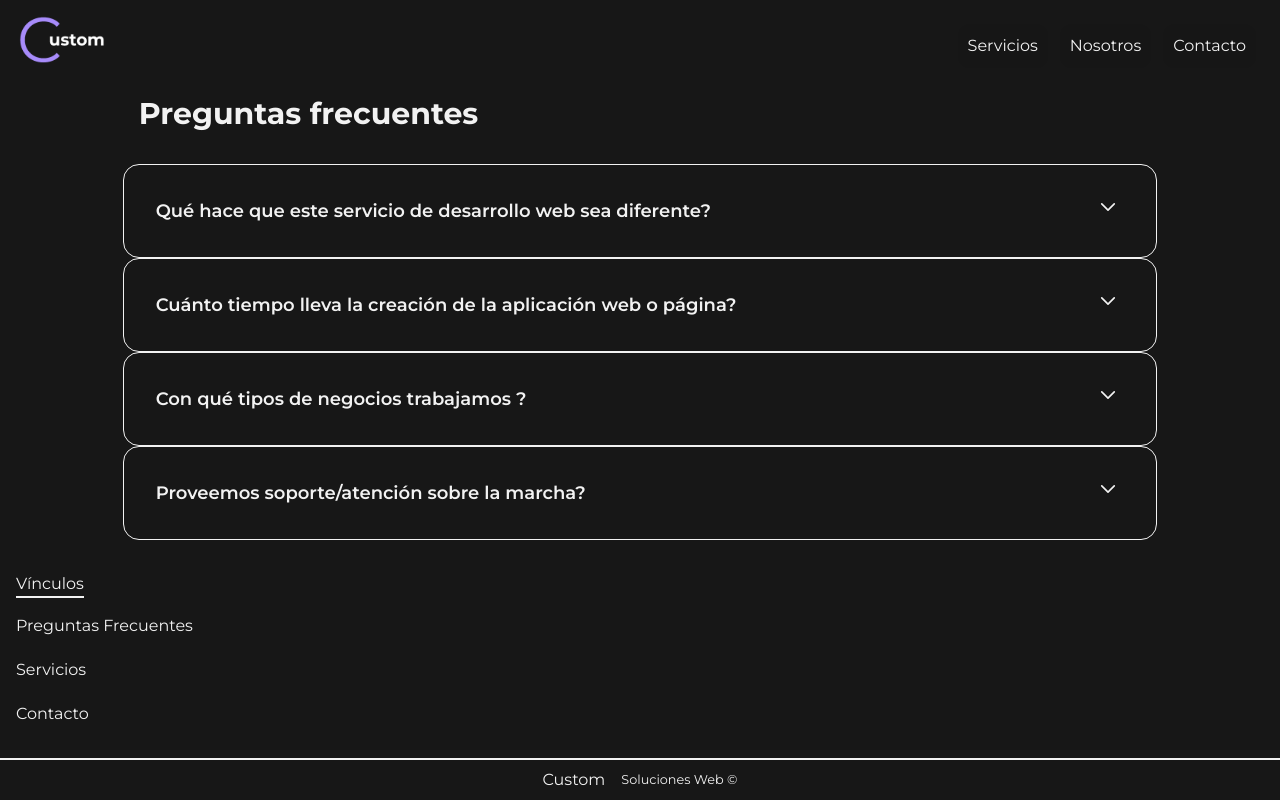
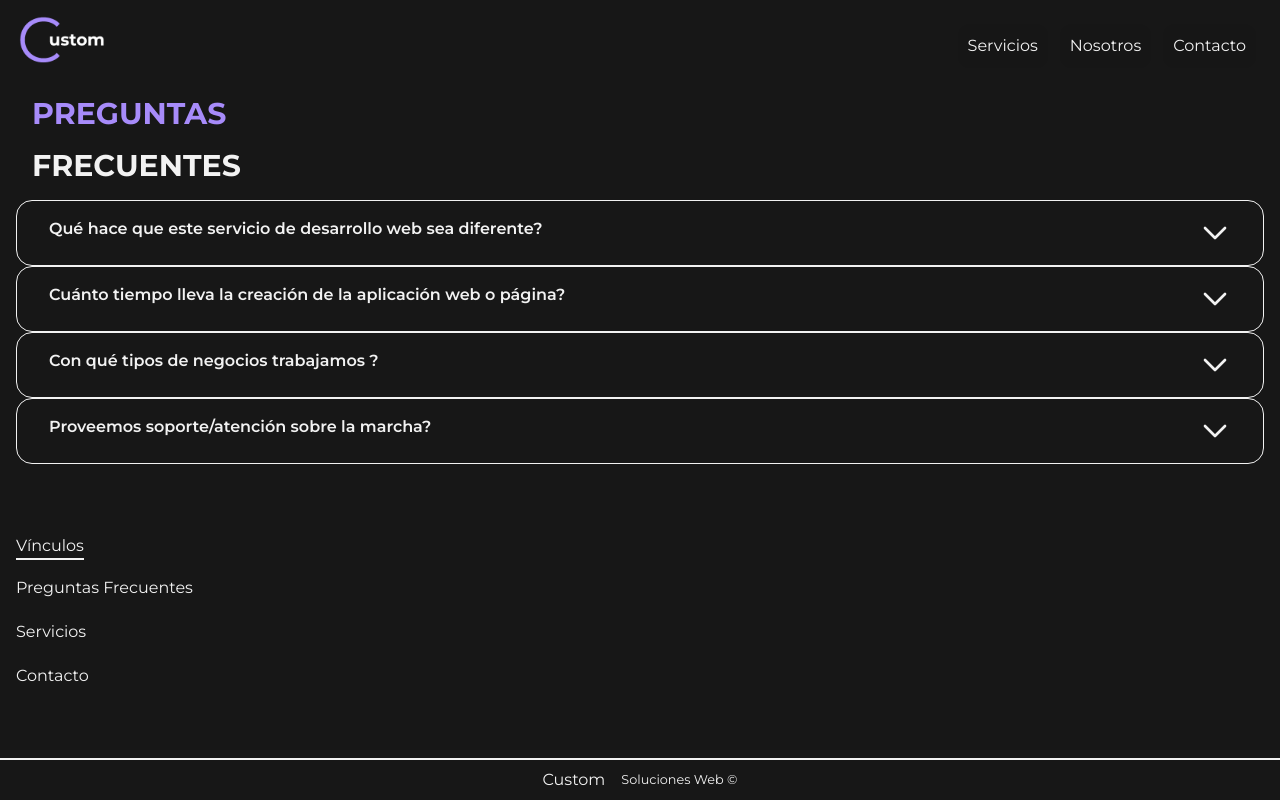
Before and after one commit to est3banst/custom, a React (Vite) app: page /faq in a window 1280 px wide. Built offline with nearby package versions, Linux system fonts and the light colour scheme; a web font is replaced by a local one.

Commit message:
d s f styledd

```diff
--- a/src/components/About.jsx
+++ b/src/components/About.jsx
@@ -18,7 +18,7 @@ const About = () => {
             }`}></div>
 
 
-            <div className='text-xl p-4 flex flex-col gap-3'>
+            <div className='text-xl p-4 flex flex-col gap-3 mb-4'>
             <h2 className='heading-about uppercase'>Que hacemos</h2>
 
             <MarqueeComp />
--- a/src/components/AccordionComp.jsx
+++ b/src/components/AccordionComp.jsx
@@ -6,12 +6,12 @@ const AccordionComp = ({ que, answ, idn, active, handleToggle }) => {
     return (
         <div className="border rounded-t-2xl rounded-b-2xl  p-4">
             <div
-                className={`p-4 flex justify-between cursor-pointer ${
+                className={`px-4 flex justify-between cursor-pointer ${
                     active === idn ? "bg-[#171717]" : "bg-[#17171701]"
                 }`}
                 onClick={() => handleToggle(idn)}
             >
-                <h5 className="text-lg font-semibold">{que}</h5>
+                <h5 className="text-base font-semibold">{que}</h5>
                 <svg
       xmlns="http://www.w3.org/2000/svg"
       fill="none"
@@ -19,7 +19,7 @@ const AccordionComp = ({ que, answ, idn, active, handleToggle }) => {
       strokeWidth={2}
 
       stroke="currentColor"
-      className={`${active === idn ? "rotate-180" : ""} h-5 w-8 transition-transform`}
+      className={`${active === idn ? "rotate-180" : ""} h-8 w-8 transition-transform`}
     >
       <path strokeLinecap="round" strokeLinejoin="round" d="M19.5 8.25l-7.5 7.5-7.5-7.5" />
     </svg>
--- /dev/null
+++ b/src/components/Contact.jsx
@@ -0,0 +1,9 @@
+import React from 'react'
+
+const Contact = () => {
+  return (
+    <div>Contact</div>
+  )
+}
+
+export default Contact
--- a/src/components/Faq.jsx
+++ b/src/components/Faq.jsx
@@ -33,8 +33,10 @@ const Faq = () => {
         <>
         <div className="flex flex-col justify-between h-screen">
             <Nav />
-            <div className="pt-20 rounded-2xl w-5/6 mx-auto px-4">
-                <h2 className="text-3xl font-bold p-4">Preguntas frecuentes</h2>
+            <div className="pt-20 rounded-2xl w-full mx-auto px-4">
+                <h2 className="text-3xl uppercase font-bold text-[#a78bfa] p-4">Preguntas
+                    </h2>
+                    <h2 className="text-3xl uppercase font-bold px-4">Frecuentes</h2>
                 <div className="mt-4">
                     {questions.map((question, index) => (
                         <AccordionComp
--- a/src/components/Footer.jsx
+++ b/src/components/Footer.jsx
@@ -6,7 +6,7 @@ const Footer = () => {
 
   return (
     <>
-    <div className='h-auto my-4 p-4 flex w-full flex-col gap-4'>
+    <div className='h-auto my-8 p-4 flex w-full flex-col gap-4'>
       <h2 className='border-b-2 w-max' >Vínculos</h2>
       <div className='flex flex-col gap-5'>
       <Link to='/faq'>Preguntas Frecuentes </Link>
--- a/src/components/GridHero.jsx
+++ b/src/components/GridHero.jsx
@@ -7,7 +7,7 @@ const GridHero = () => {
   const [key, setKey] = useState(0);
 
   const squareSize = 1;
-  const gapSize = 40;
+  const gapSize = 35;
   const animationDuration = 4 * 1000;
 
   const calcGrid = () => {
--- a/src/components/Hero.jsx
+++ b/src/components/Hero.jsx
@@ -5,8 +5,8 @@ const Hero = () => {
   return (
     <div id="hero-container" className="relative w-full min-h-screen flex flex-col justify-center items-center overflow-hidden">
       <GridHero />
-      <div className="relative cust-background z-20 text-center h-screen flex flex-col justify-center items-center gap-5 p-6">
-        <h2 className="text-xl md:text-2xl lg:text-3xl font-extralight uppercase p-4 ">
+      <div className="relative cust-background z-20 text-center h-screen flex flex-col justify-center items-center gap-5">
+        <h2 className="text-xl md:text-2xl lg:text-3xl font-light uppercase p-4 ">
           Impulsamos tu negocio con soluciones web innovadoras. Ubicados en Uruguay, trabajamos para todo el mundo.
         </h2>
         <a href="" className="action">Más info.
--- a/src/components/Services.jsx
+++ b/src/components/Services.jsx
@@ -5,7 +5,7 @@ import { useInView } from "react-intersection-observer";
 const Services = () => {
   return (
     <>
-    <div className="relative mt-12 md:mt-8">
+    <div className="relative mt-12 mb-12 md:mt-8">
     <div className="folded-rectangle"></div>
       <div className="flex justify-center gap-3">
         <div className="grid grid-cols-1 md:grid-cols-2 lg:grid-cols-3 gap-6 p-4">
```
